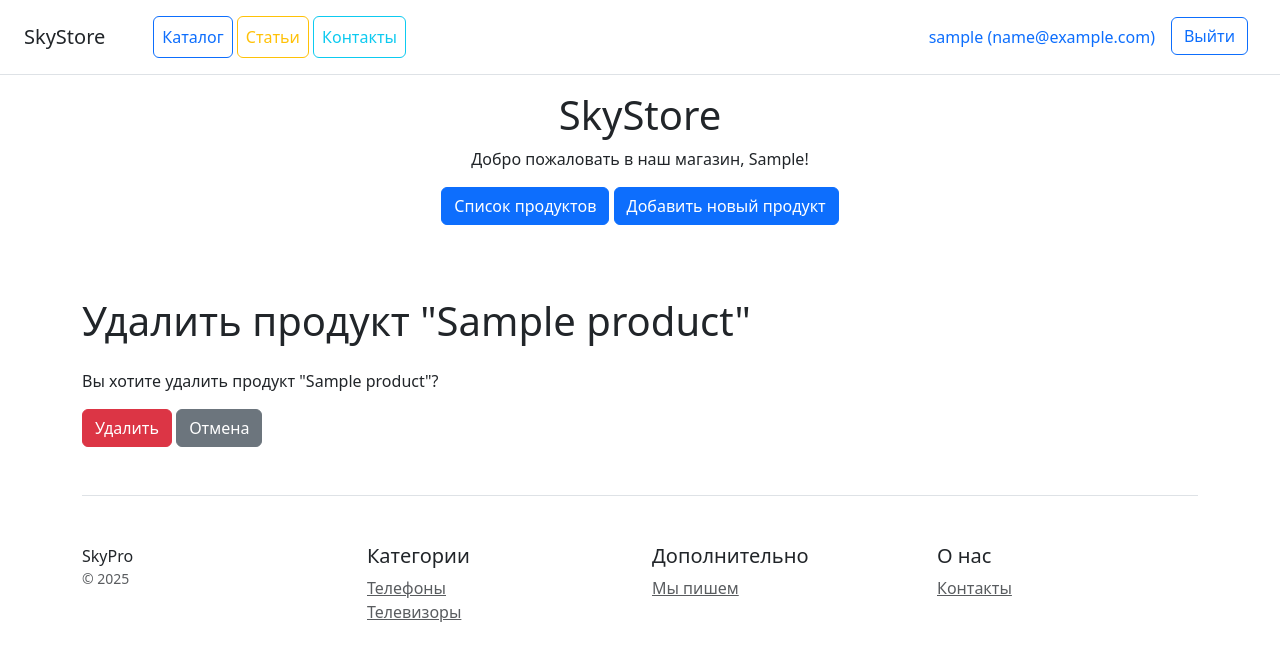
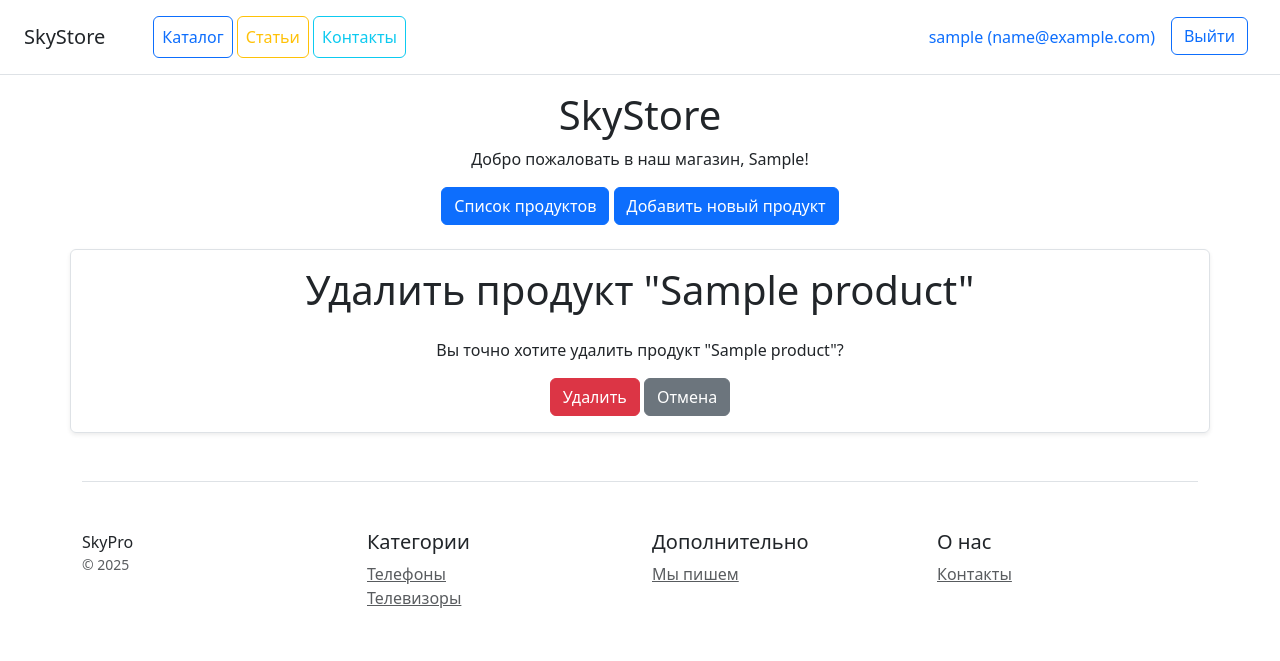
Before and after one commit to Gammpyr/online_store, a Django app: page /products/delete/1/ in a window 1280 px wide. Shown: the top 661 px of the page. Run offline with Django 5.2, Linux system fonts and the light colour scheme; a user stored in the database is signed in; tables that the repository leaves empty hold one stand-in row (values such as "Sample post"); some libraries are stand-ins or nearby versions.

Commit message:
update product_confirm_delete.html

```diff
--- a/catalog/templates/catalog/product_confirm_delete.html
+++ b/catalog/templates/catalog/product_confirm_delete.html
@@ -4,9 +4,9 @@
 
 {% block content %}
 {% include 'catalog/header.html' %}
-	<div class="container mt-5">
+	<div class="container mx-auto p-3 border rounded shadow-sm text-center">
 		<h1 class="mb-4">Удалить продукт "{{product.name}}"</h1>
-		<p>Вы хотите удалить продукт "{{product.name}}"?</p>
+		<p>Вы точно хотите удалить продукт "{{product.name}}"?</p>
 
 		<form method="post">
 			{% csrf_token %}
```
